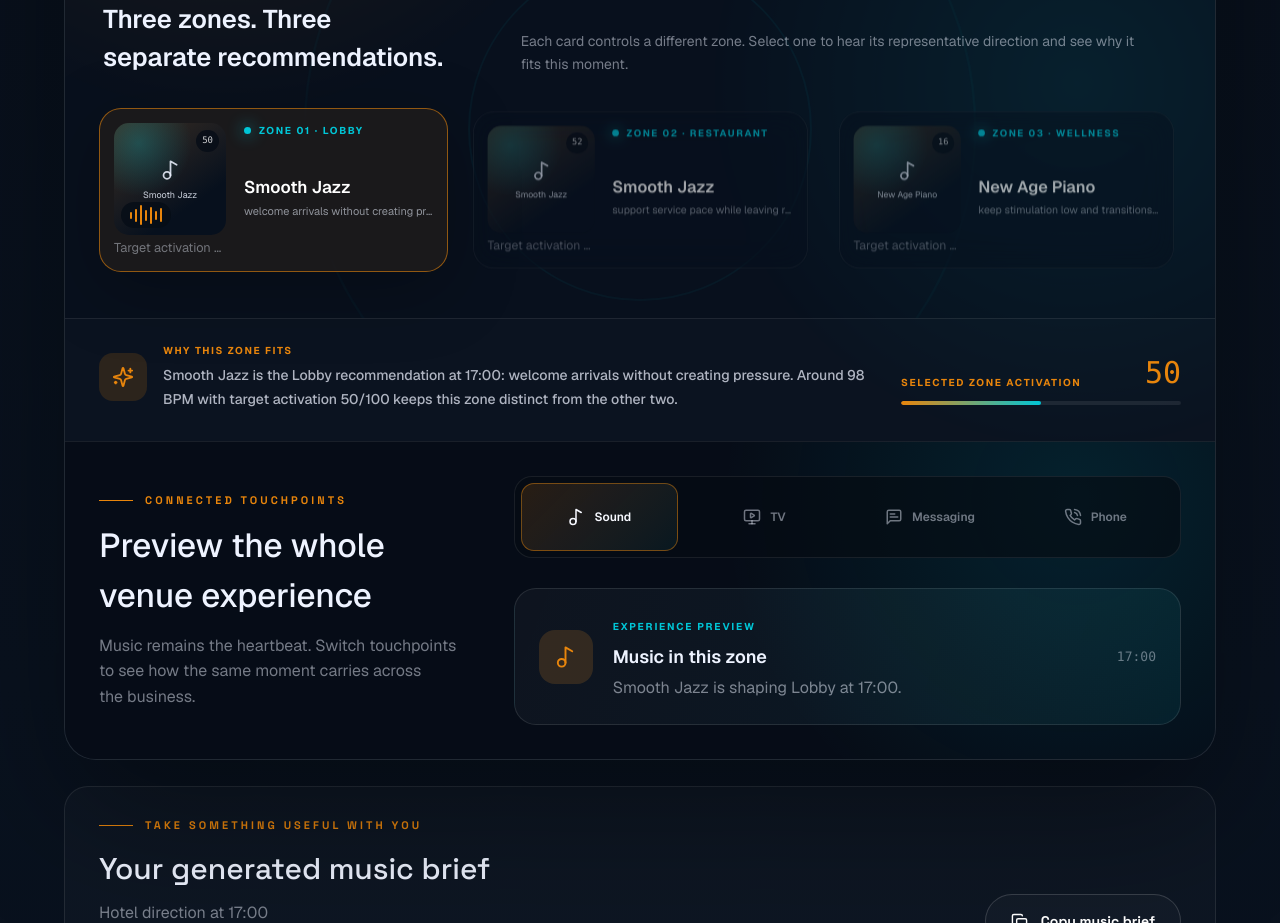
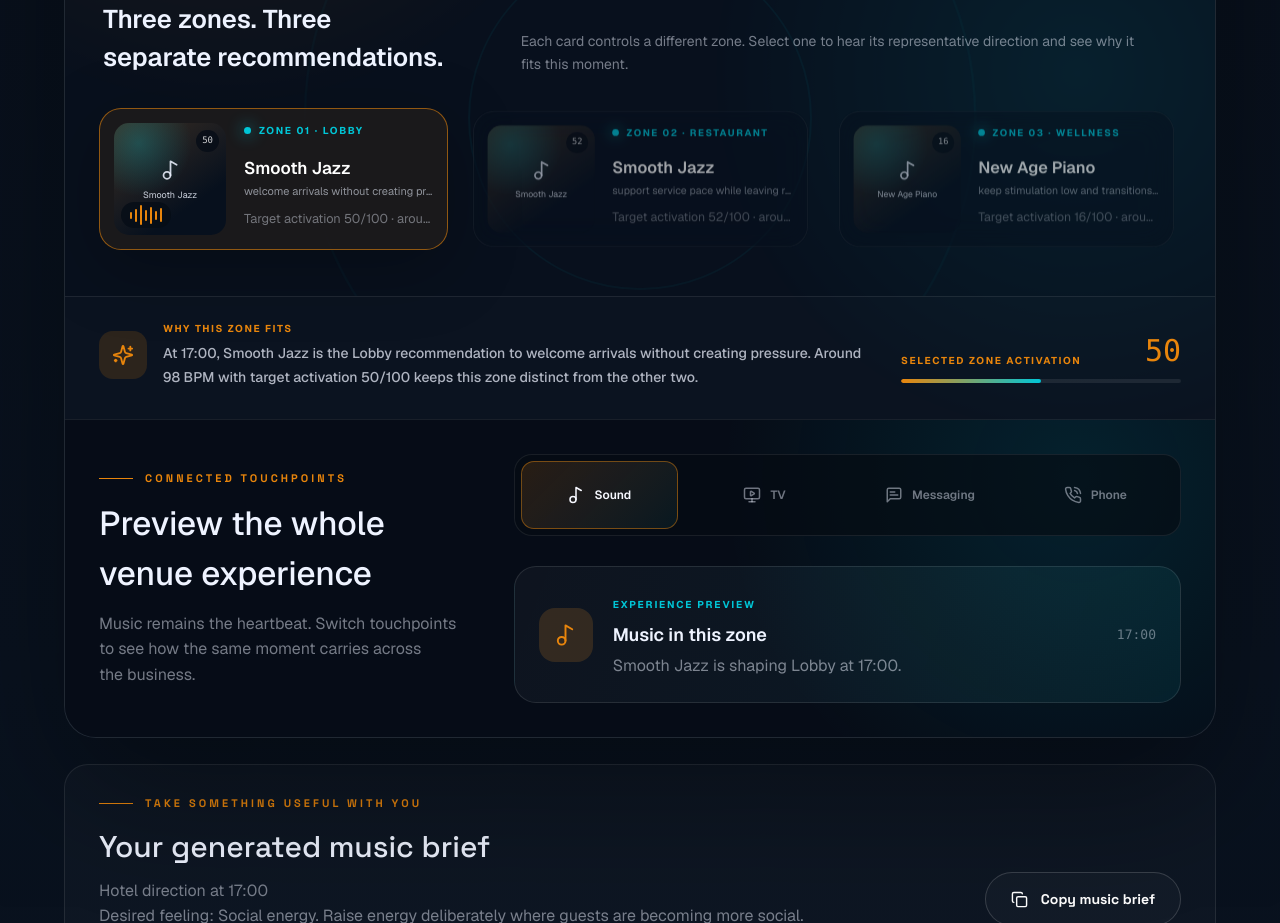
Before and after one commit to brightears/bma-website, a Next.js app: page /en in a window 1280 px wide. Shown: the part 2060-2983 px from the top of the page. Built offline with nearby package versions, Linux system fonts and the light colour scheme; no server answers.

Commit message:
fix: keep zone details in the recommendation card

```diff
--- a/components/home/ImmersiveBeatBreeze.module.css
+++ b/components/home/ImmersiveBeatBreeze.module.css
@@ -886,7 +886,8 @@
 
 .coverWrap {
   position: relative;
-  grid-row: 1 / 4;
+  grid-column: 1;
+  grid-row: 1 / 5;
   width: 112px;
   aspect-ratio: 1;
   overflow: hidden;
@@ -951,6 +952,7 @@
 }
 
 .zonePurpose {
+  grid-column: 2;
   overflow: hidden;
   color: rgba(238, 243, 255, 0.56);
   font-size: 11px;
@@ -959,6 +961,9 @@
   white-space: nowrap;
 }
 
+.playlistCard > .zoneName,
+.playlistCard > strong,
+.playlistCard > small { grid-column: 2; }
 .playlistCard > strong { align-self: end; overflow: hidden; font-size: 17px; font-weight: 560; text-overflow: ellipsis; white-space: nowrap; }
 .playlistCard > small { overflow: hidden; color: rgba(238, 243, 255, 0.42); text-overflow: ellipsis; white-space: nowrap; }
 
```
Also changed, not shown: messages/en.json.
